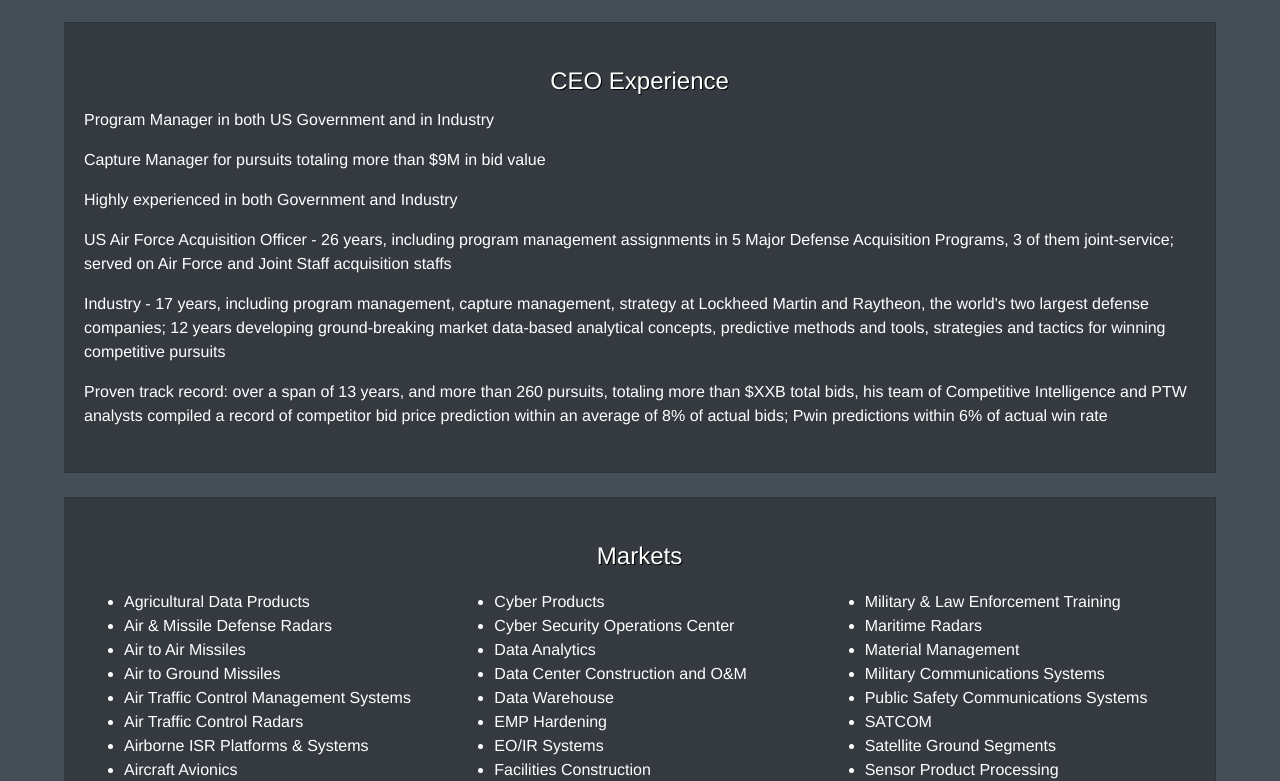
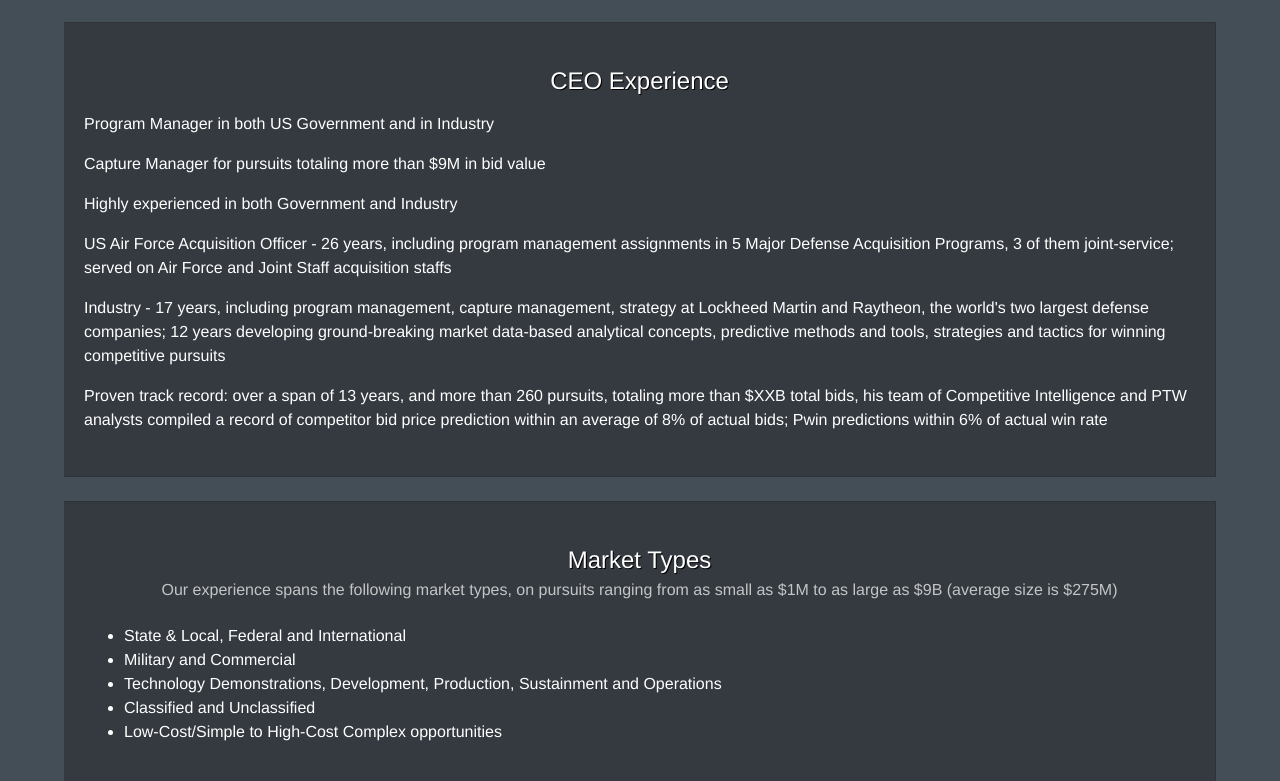
Before and after one commit to dwill21/cda-web-client, a Vue app: page /about in a window 1280 px wide. Shown: the part 585-1366 px from the top of the page. Built offline with nearby package versions, Linux system fonts and the light colour scheme.

Commit message:
Small formatting changes to About page

```diff
--- a/src/views/About.vue
+++ b/src/views/About.vue
@@ -9,7 +9,13 @@
       </b-card>
 
       <b-card title="CEO Experience" bg-variant="dark" class="w-90 mx-auto mb-4 py-4">
-        <b-card-text v-for="line in ceoExperience.split('\n')" :key="line">{{line}}</b-card-text>
+        <b-card-text v-for="line in ceoExperience.split('\n')" :key="line" class="mt-3">{{line}}</b-card-text>
+      </b-card>
+
+      <b-card title="Market Types" :sub-title="marketTypes[0]" bg-variant="dark" class="w-90 mx-auto mb-4 py-4">
+        <ul class="mt-4 mb-0">
+          <li v-for="type in marketTypes[1].split('\n')" :key="type">{{type}}</li>
+        </ul>
       </b-card>
 
       <b-card title="Markets" bg-variant="dark" class="w-90 mx-auto mb-4 py-4">
@@ -160,6 +166,15 @@
           'United States\n' +
           'Vietnam\n' +
           'Zambia'
+        ],
+        marketTypes: [
+          'Our experience spans the following market types, on pursuits ranging from as small as $1M to as large as $9B (average size is $275M)',
+
+          'State & Local, Federal and International\n' +
+          'Military and Commercial\n' +
+          'Technology Demonstrations, Development, Production, Sustainment and Operations\n' +
+          'Classified and Unclassified\n' +
+          'Low-Cost/Simple to High-Cost Complex opportunities'
         ]
       }
     }
@@ -193,4 +208,9 @@
       width: 70%;
     }
   }
+
+  .card-subtitle /deep/ {
+    color: white !important;
+    opacity: 0.7;
+  }
 </style>
```
